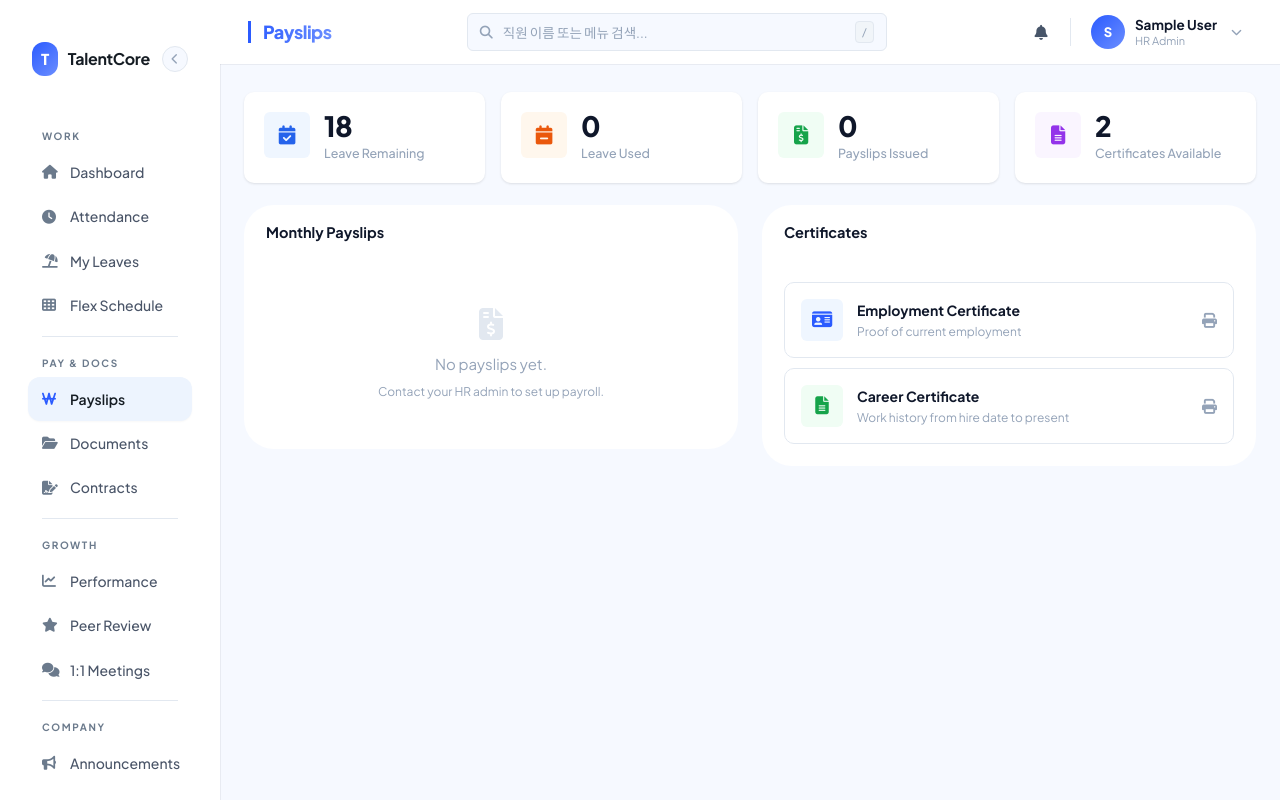
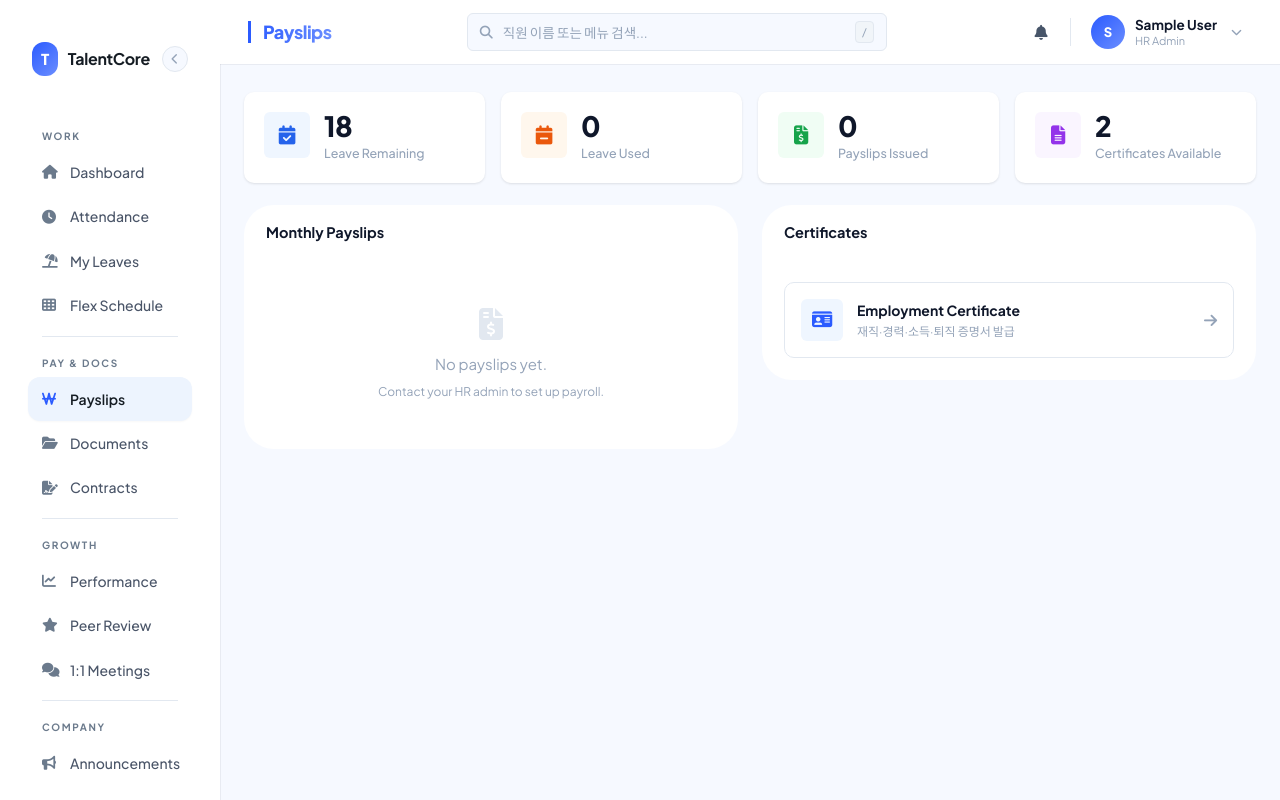
Before and after one commit to Humgut1/hr-system, a Flask app: page /payroll in a window 1280 px wide. Run offline with Flask 3, Linux system fonts and the light colour scheme; the visitor is signed in with stand-in values (Sample User, id 1); data comes from the database, SQL or seed files in the repository; data that the repository does not hold is empty.

Commit message:
fix: payroll 500 (cert_employment → certificates_hub), session.role → session.user_role in contracts/1:1 templates

```diff
--- a/templates/one_on_ones/detail.html
+++ b/templates/one_on_ones/detail.html
@@ -26,7 +26,7 @@
   </div>
   <div style="display:flex; gap:8px; flex-shrink:0;">
     <a href="{{ url_for('one_on_ones') }}" class="btn btn-outline btn-sm">목록</a>
-    {% if meeting.status == 'scheduled' and session.role in ('admin','manager') %}
+    {% if meeting.status == 'scheduled' and session.user_role in ('admin','manager') %}
     <form method="POST" style="display:inline;">
       <input type="hidden" name="action" value="complete">
       <button type="submit" class="btn btn-primary btn-sm"
--- a/templates/one_on_ones/list.html
+++ b/templates/one_on_ones/list.html
@@ -8,7 +8,7 @@
   <div>
     <div class="body-sm muted">정기 1:1 미팅을 예약하고 메모를 기록하세요.</div>
   </div>
-  {% if session.role in ('admin','manager') %}
+  {% if session.user_role in ('admin','manager') %}
   <a href="{{ url_for('one_on_one_new') }}" class="btn btn-primary">
     <i class="fas fa-plus" style="margin-right:6px;"></i>미팅 예약
   </a>
@@ -94,13 +94,13 @@
   <i class="fas fa-comments" style="font-size:36px; color:var(--tx-4); display:block; margin-bottom:16px;"></i>
   <div style="font-size:15px; font-weight:600; color:var(--tx-2); margin-bottom:8px;">미팅이 없습니다</div>
   <div class="muted body-sm" style="margin-bottom:20px;">
-    {% if session.role in ('admin','manager') %}
+    {% if session.user_role in ('admin','manager') %}
     첫 번째 1:1 미팅을 예약해보세요.
     {% else %}
     매니저가 1:1 미팅을 예약하면 여기에 표시됩니다.
     {% endif %}
   </div>
-  {% if session.role in ('admin','manager') %}
+  {% if session.user_role in ('admin','manager') %}
   <a href="{{ url_for('one_on_one_new') }}" class="btn btn-primary">미팅 예약하기</a>
   {% endif %}
 </div>
--- a/templates/payroll/list.html
+++ b/templates/payroll/list.html
@@ -81,7 +81,7 @@
       <span class="card-title">Certificates</span>
     </div>
     <div class="card-body" style="display:flex; flex-direction:column; gap:10px;">
-      <a href="{{ url_for('cert_employment') }}" target="_blank"
+      <a href="{{ url_for('certificates_hub') }}"
          style="display:flex; align-items:center; gap:14px; padding:16px;
                 border:1.5px solid var(--border); border-radius:var(--r);
                 transition:all .15s; text-decoration:none;"
@@ -94,27 +94,9 @@
         </div>
         <div>
           <div style="font-size:14px; font-weight:700; color:var(--tx-1);">Employment Certificate</div>
-          <div style="font-size:12px; color:var(--tx-3);">Proof of current employment</div>
+          <div style="font-size:12px; color:var(--tx-3);">재직·경력·소득·퇴직 증명서 발급</div>
         </div>
-        <i class="fas fa-print" style="margin-left:auto; color:var(--tx-3);"></i>
-      </a>
-
-      <a href="{{ url_for('cert_career') }}" target="_blank"
-         style="display:flex; align-items:center; gap:14px; padding:16px;
-                border:1.5px solid var(--border); border-radius:var(--r);
-                transition:all .15s; text-decoration:none;"
-         onmouseover="this.style.borderColor='var(--primary)'; this.style.background='#eff6ff'"
-         onmouseout="this.style.borderColor='var(--border)'; this.style.background=''">
-        <div style="width:42px; height:42px; background:#f0fdf4; border-radius:var(--r-sm);
-                    display:flex; align-items:center; justify-content:center;
-                    color:var(--green); font-size:18px; flex-shrink:0;">
-          <i class="fas fa-file-alt"></i>
-        </div>
-        <div>
-          <div style="font-size:14px; font-weight:700; color:var(--tx-1);">Career Certificate</div>
-          <div style="font-size:12px; color:var(--tx-3);">Work history from hire date to present</div>
-        </div>
-        <i class="fas fa-print" style="margin-left:auto; color:var(--tx-3);"></i>
+        <i class="fas fa-arrow-right" style="margin-left:auto; color:var(--tx-3);"></i>
       </a>
     </div>
   </div>
```
Also changed, not shown: templates/contracts/list.html (+7 -7 lines).
